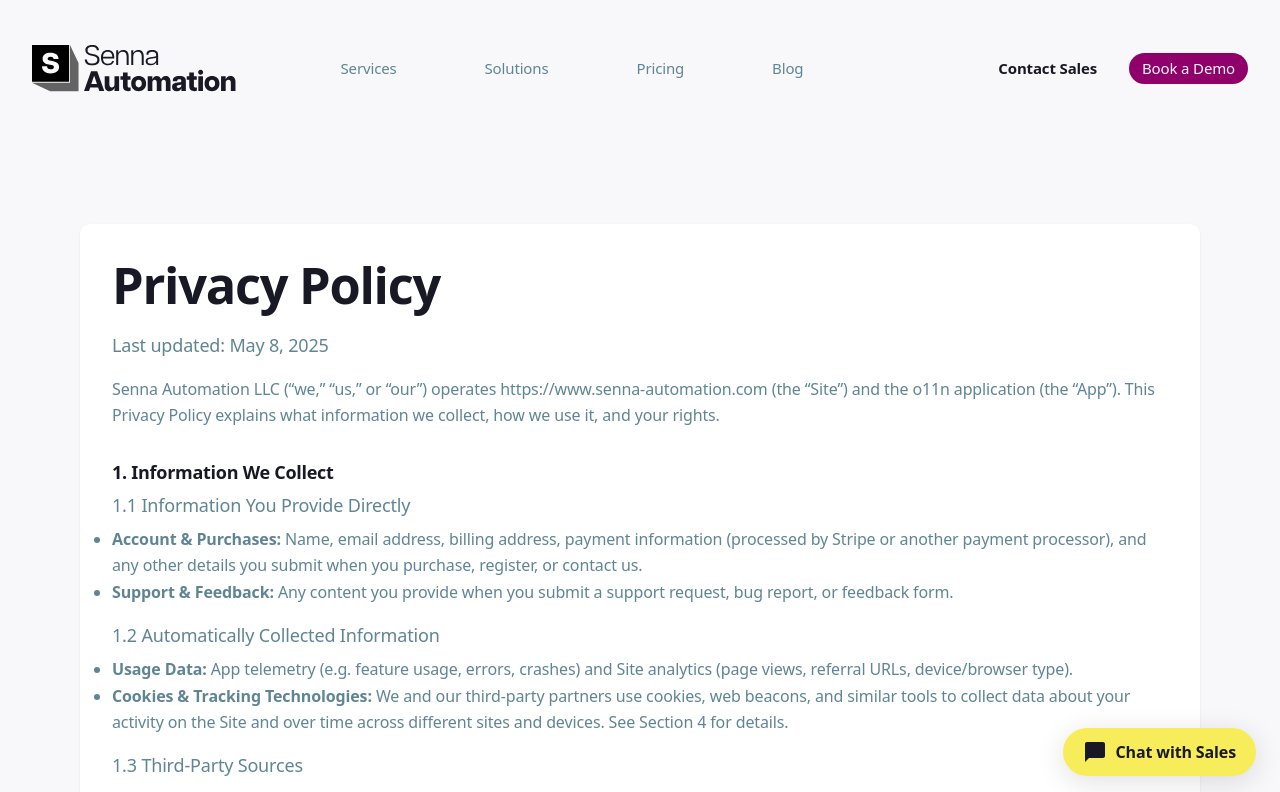
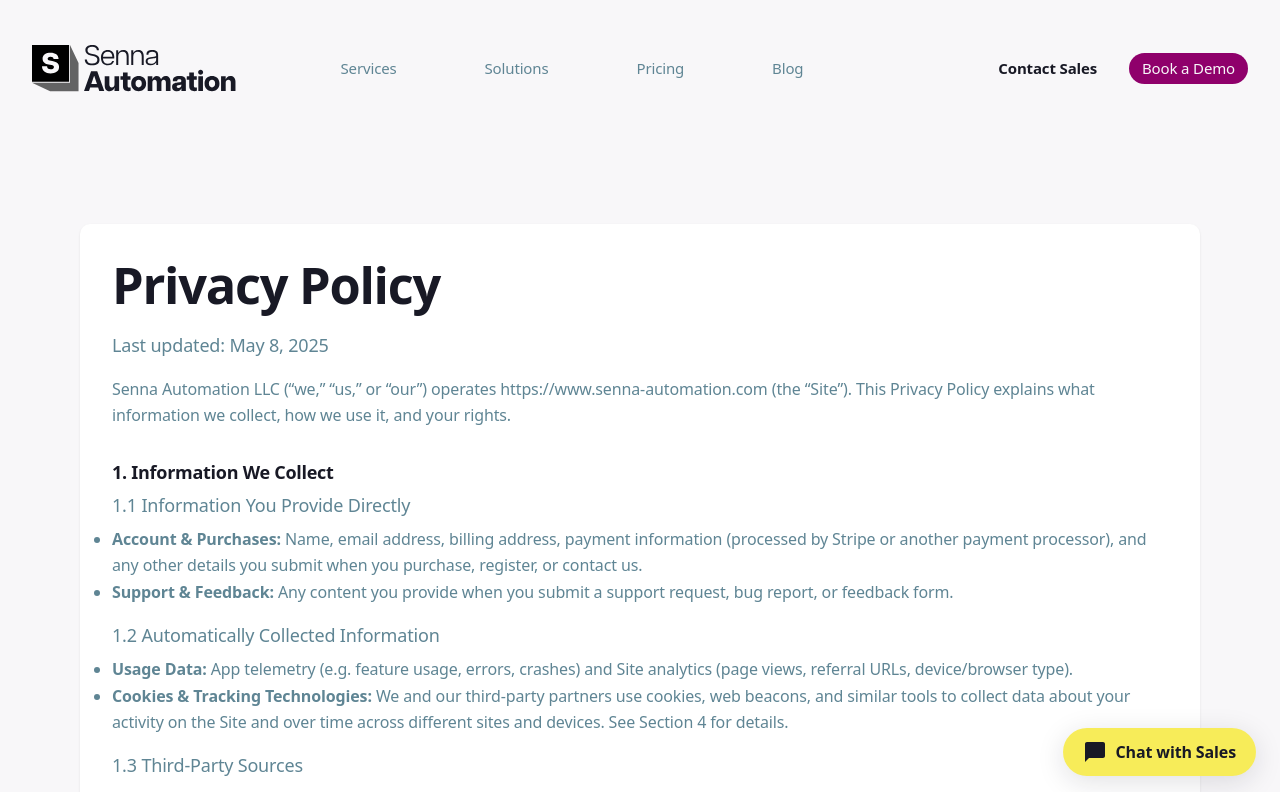
Before and after one commit to justinkahrs/senna-automation, a Next.js app: page /privacy in a window 1280 px wide. Shown: the top 792 px of the page. Built offline with nearby package versions, Linux system fonts and the light colour scheme; a web font is replaced by a local one; what @mui/material-nextjs would draw is missing.

Commit message:
change privacy page

```diff
--- a/src/app/privacy/page.tsx
+++ b/src/app/privacy/page.tsx
@@ -28,7 +28,7 @@ export default function Privacy() {
             >
               https://www.senna-automation.com
             </a>{" "}
-            (the “Site”) and the o11n application (the “App”). This Privacy
+            (the “Site”). This Privacy
             Policy explains what information we collect, how we use it, and your
             rights.
           </Typography>
```
